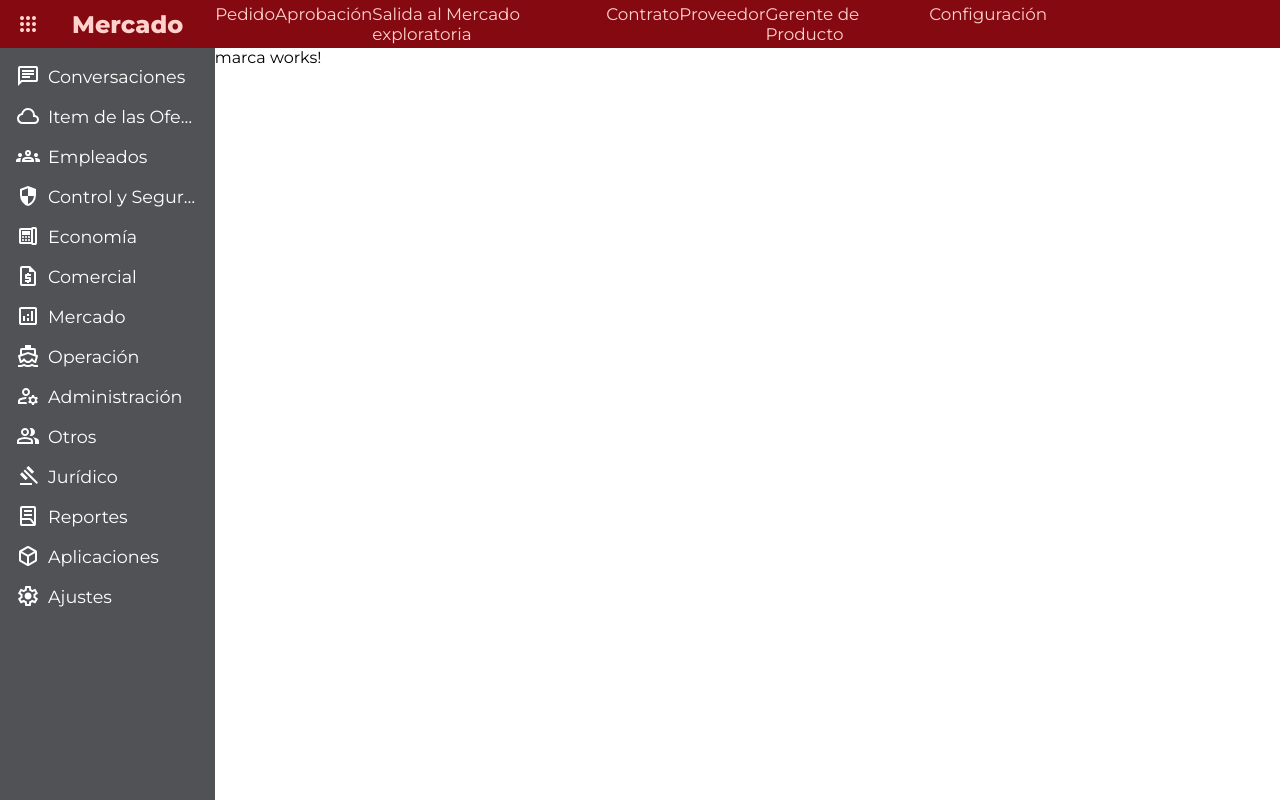
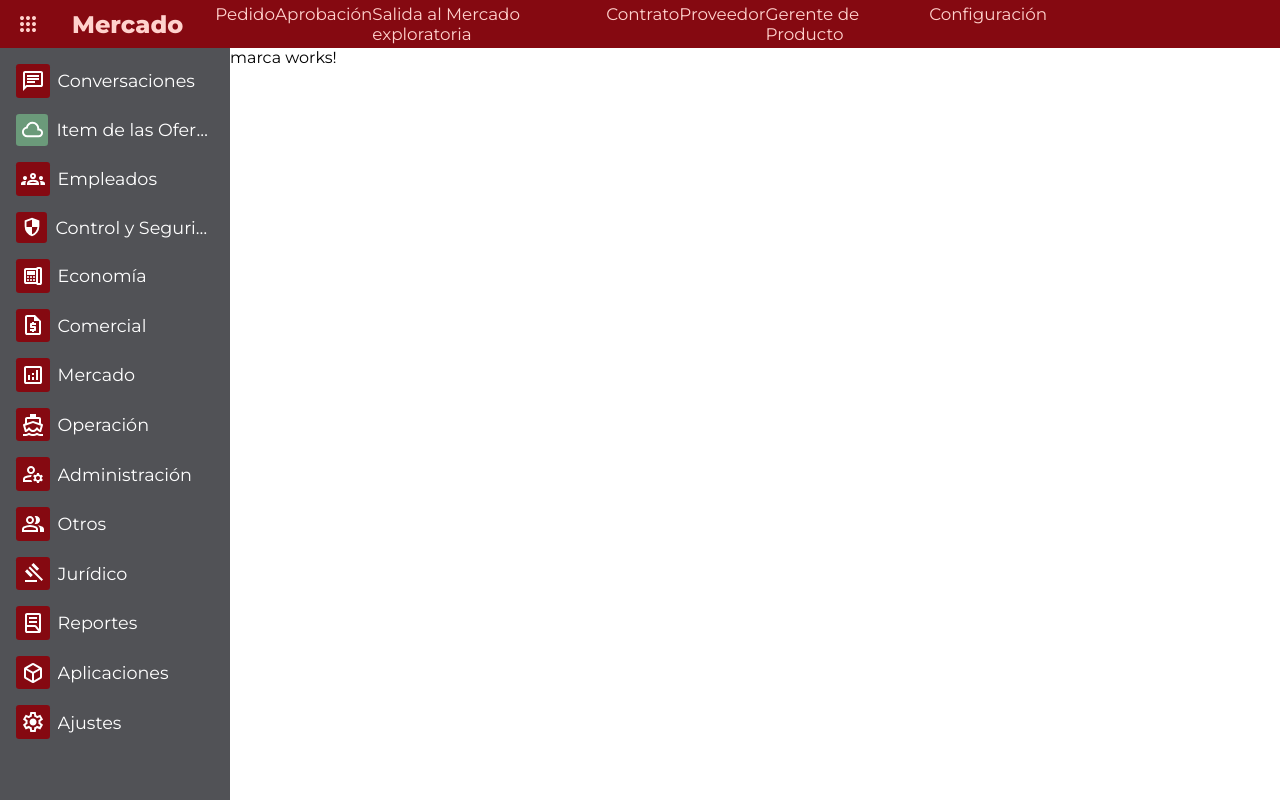
Before and after one commit to robertogsf/PID, an Angular app: page /home in a window 1280 px wide. Built offline with nearby package versions, Linux system fonts and the light colour scheme.

Commit message:
style side menu

```diff
--- a/src/app/components/side-menu/side-menu.component.css
+++ b/src/app/components/side-menu/side-menu.component.css
@@ -1,22 +1,33 @@
 aside {
   height: calc(100vh - 3rem);
-  width: 100%;
+  width: 230px;
   background-color: var(--primary-dark);
   padding: 0.5rem;
   display: flex;
   flex-direction: column;
   align-items: flex-start;
   justify-content: flex-start;
+  overflow-y: auto;
+  overflow-x: hidden;
 }
-
 .menu-item {
   padding: 0.5rem;
+  width: 100%;
+  min-width: calc(5.3fr - 0.7fr);
   display: flex;
   justify-content: left;
   align-items: center;
   color: white;
+  border-radius: 0.5rem;
+  transition: all ease-in-out 0.1s;
 }
-
+.menu-item:hover {
+  cursor: pointer;
+  transform: scale(1.1);
+  background-color: #f1f1f1;
+  color: var(--primary);
+  font-weight: 600;
+}
 .menu-item p {
   white-space: nowrap;
   overflow: hidden;
@@ -24,3 +35,23 @@ aside {
   margin-left: 0.5rem;
   font-size: 1.1rem;
 }
+.img-container {
+  display: flex;
+  justify-content: center;
+  align-content: center;
+  padding: 0.3rem;
+  border-radius: 0.2rem;
+  background-color: var(--primary);
+}
+aside :nth-child(2) > div {
+  background-color: #6b9a7a;
+}
+aside::-webkit-scrollbar {
+  width: 10px;
+}
+aside::-webkit-scrollbar-thumb {
+  background: #dddddd;
+}
+aside::-webkit-scrollbar-track {
+  background: #ffd2cd;
+}
--- a/src/app/components/side-menu/side-menu.component.html
+++ b/src/app/components/side-menu/side-menu.component.html
@@ -1,7 +1,9 @@
 <aside>
   @for (item of menuOptionsList; track $index) {
   <div class="menu-item">
-    <img [src]="item.svgIcon" [alt]="item.option" />
+    <div class="img-container">
+      <img [src]="item.svgIcon" [alt]="item.option" />
+    </div>
     <p>{{ item.option }}</p>
   </div>
   }
```
